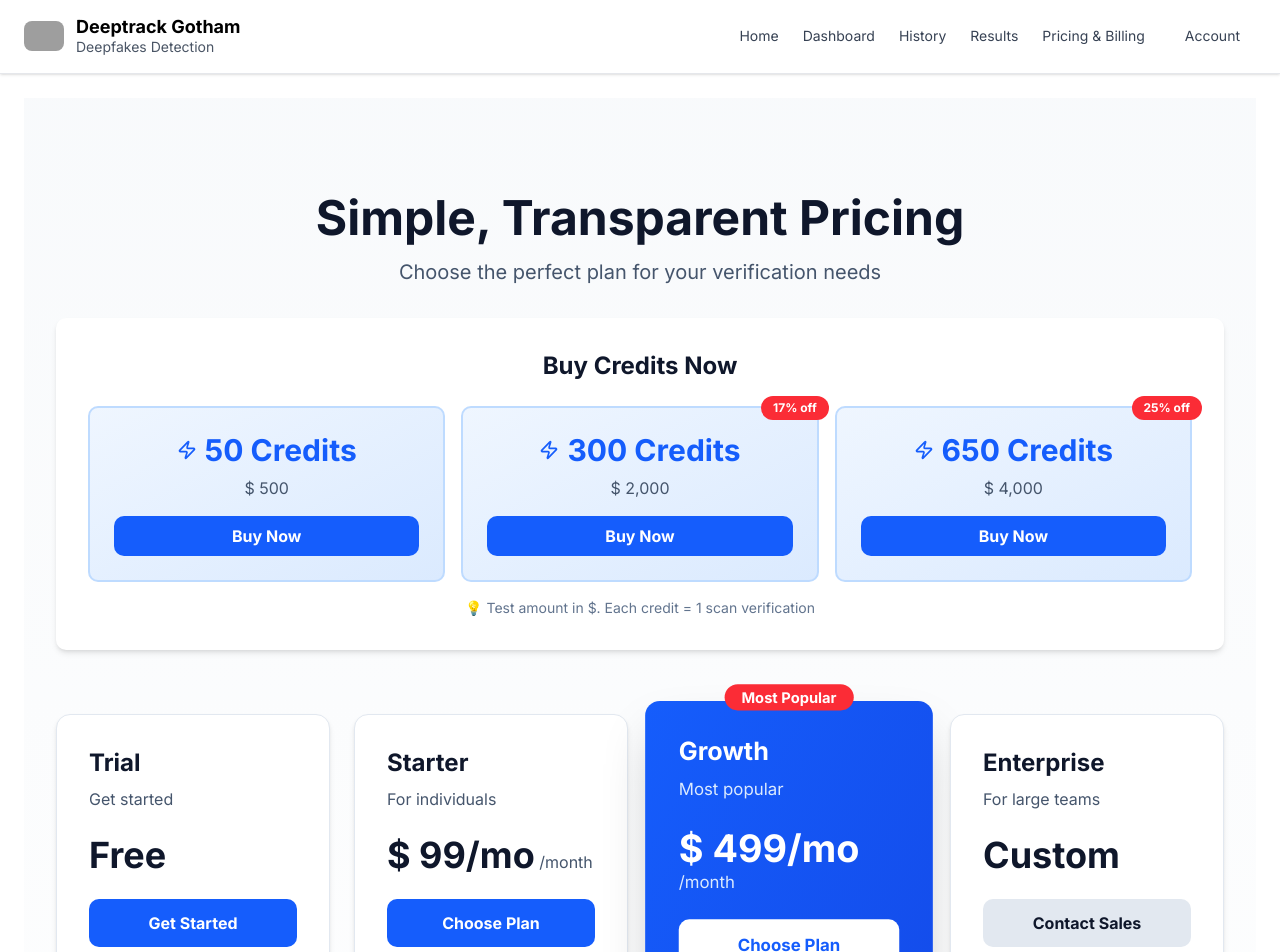
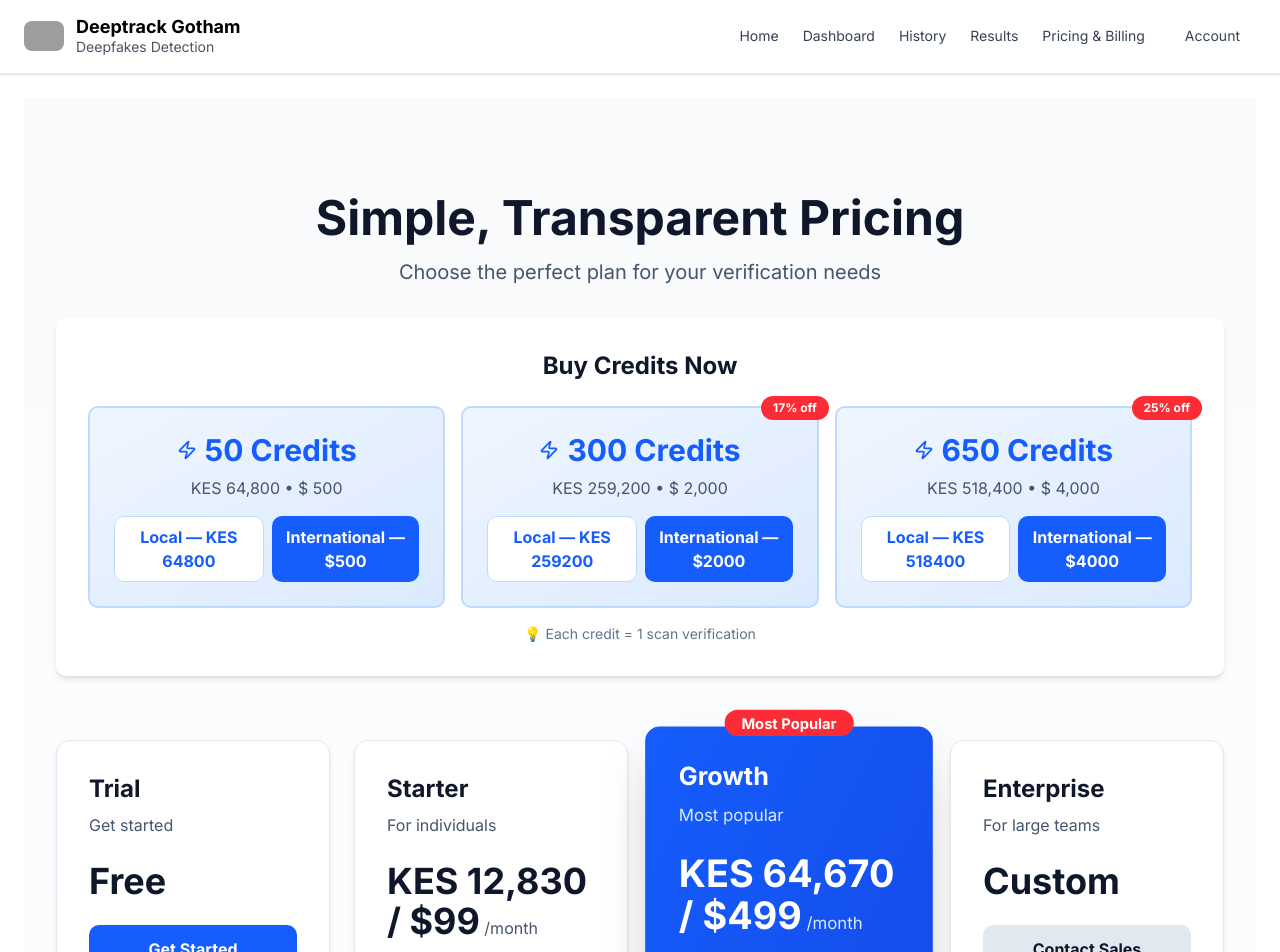
Before and after one commit to deeptrackgotham/Gotham-Enterprise, a Next.js app: page /pricing-billing in a window 1280 px wide. Shown: the top 952 px of the page. Built offline with nearby package versions, Linux system fonts and the light colour scheme; no server answers; grey boxes are pictures that could not be loaded.

Commit message:
international payments added

```diff
--- a/app/pricing-billing/page.tsx
+++ b/app/pricing-billing/page.tsx
@@ -7,11 +7,11 @@
 export default function PricingBillingPage() {
   const [loadingRef, setLoadingRef] = useState<string | null>(null);
 
-  // Test credit packages with KES amounts for Paystack
+  // Test credit packages with both KES and USD amounts for Paystack
   const creditPacks = [
-    { id: "small", amount: 500, credits: 50, label: "50 Credits", savings: null },
-    { id: "medium", amount: 2000, credits: 300, label: "300 Credits", savings: "17% off" },
-    { id: "large", amount: 4000, credits: 650, label: "650 Credits", savings: "25% off" },
+    { id: "small", kesAmount: 64800, usdAmount: 500, credits: 50, label: "50 Credits", savings: null },
+    { id: "medium", kesAmount: 259200, usdAmount: 2000, credits: 300, label: "300 Credits", savings: "17% off" },
+    { id: "large", kesAmount: 518400, usdAmount: 4000, credits: 650, label: "650 Credits", savings: "25% off" },
   ];
 
   const plans = [
@@ -32,7 +32,9 @@
     {
       id: "starter",
       name: "Starter",
-      price: "$ 99/mo",
+      price: "KES 12,830 / $99",
+      kesAmount: 12830,
+      usdAmount: 99,
       description: "For individuals",
       credits: 100,
       features: [
@@ -47,7 +49,9 @@
     {
       id: "growth",
       name: "Growth",
-      price: "$ 499/mo",
+      price: "KES 64,670 / $499",
+      kesAmount: 64670,
+      usdAmount: 499,
       description: "Most popular",
       credits: 1000,
       features: [
@@ -79,19 +83,45 @@
   ];
 
 
-  const handleBuyCredits = async (pack: typeof creditPacks[0]) => {
+  const handleBuyCredits = async (pack: typeof creditPacks[0], currency: "KES" | "USD") => {
     try {
-      setLoadingRef(pack.id);
-      const res = await createPaystackTransaction(pack.amount, pack.credits);
+      setLoadingRef(pack.id + "-" + currency);
+      const amount = currency === "KES" ? pack.kesAmount : pack.usdAmount;
+      const res = await createPaystackTransaction(amount, pack.credits, currency);
       const authorizationUrl = res?.data?.authorization_url;
       if (authorizationUrl) {
         window.location.href = authorizationUrl;
       } else {
+        console.error("No authorization URL returned", res);
         alert("Failed to initialize payment. Check console.");
       }
     } catch (err) {
       console.error(err);
       alert("Error initializing payment. See console for details.");
+    } finally {
+      setLoadingRef(null);
+    }
+  };
+
+  const [showCurrencyModal, setShowCurrencyModal] = useState(false);
+  const [selectedPlan, setSelectedPlan] = useState<any>(null);
+
+  const openPlanCurrencyModal = (plan: any) => {
+    setSelectedPlan(plan);
+    setShowCurrencyModal(true);
+  };
+
+  const choosePlanCurrency = async (currency: "KES" | "USD") => {
+    if (!selectedPlan) return;
+    try {
+      setShowCurrencyModal(false);
+      setLoadingRef(selectedPlan.id + "-plan-" + currency);
+      const amount = currency === "KES" ? selectedPlan.kesAmount : selectedPlan.usdAmount;
+      await createPaystackTransaction(amount, selectedPlan.credits, currency);
+      // redirect will happen in createPaystackTransaction flow
+    } catch (err) {
+      console.error(err);
+      alert("Error initializing plan purchase. See console.");
     } finally {
       setLoadingRef(null);
     }
@@ -112,12 +142,7 @@
             <h2 className="text-2xl font-semibold mb-6">Buy Credits Now</h2>
             <div className="grid grid-cols-1 sm:grid-cols-3 gap-4">
               {creditPacks.map((pack) => (
-                <button
-                  key={pack.id}
-                  onClick={() => handleBuyCredits(pack)}
-                  disabled={!!loadingRef}
-                  className="group relative bg-gradient-to-br from-blue-50 to-blue-100 dark:from-blue-900 dark:to-blue-800 border-2 border-blue-200 dark:border-blue-700 rounded-lg p-6 hover:shadow-lg transition-all disabled:opacity-50"
-                >
+                <div key={pack.id} className="group relative bg-gradient-to-br from-blue-50 to-blue-100 dark:from-blue-900 dark:to-blue-800 border-2 border-blue-200 dark:border-blue-700 rounded-lg p-6 hover:shadow-lg transition-all">
                   {pack.savings && (
                     <div className="absolute -top-3 -right-3 bg-red-500 text-white text-xs font-bold px-3 py-1 rounded-full">
                       {pack.savings}
@@ -127,18 +152,48 @@
                     <Zap className="w-5 h-5 text-blue-600 dark:text-blue-400" />
                     <span className="text-3xl font-bold text-blue-600 dark:text-blue-400">{pack.label}</span>
                   </div>
-                  <p className="text-slate-600 dark:text-slate-400 mb-4">$ {pack.amount.toLocaleString()}</p>
-                  <div className="bg-blue-600 hover:bg-blue-700 text-white font-semibold py-2 px-4 rounded-lg w-full transition-colors">
-                    {loadingRef === pack.id ? "Processing..." : "Buy Now"}
+                  <p className="text-slate-600 dark:text-slate-400 mb-4">KES {pack.kesAmount.toLocaleString()} • $ {pack.usdAmount.toLocaleString()}</p>
+                  <div className="flex gap-2">
+                    <button
+                      onClick={() => handleBuyCredits(pack, "KES")}
+                      disabled={!!loadingRef}
+                      className="flex-1 bg-white text-blue-600 border border-blue-200 hover:bg-blue-50 py-2 rounded-lg font-semibold"
+                    >
+                      {loadingRef === pack.id + "-KES" ? "Processing..." : `Local — KES ${pack.kesAmount}`}
+                    </button>
+                    <button
+                      onClick={() => handleBuyCredits(pack, "USD")}
+                      disabled={!!loadingRef}
+                      className="flex-1 bg-blue-600 text-white hover:bg-blue-700 py-2 rounded-lg font-semibold"
+                    >
+                      {loadingRef === pack.id + "-USD" ? "Processing..." : `International — $${pack.usdAmount}`}
+                    </button>
                   </div>
-                </button>
+                </div>
               ))}
             </div>
             <p className="text-sm text-slate-500 dark:text-slate-400 mt-4">
-              💡 Test amount in $. Each credit = 1 scan verification
+              💡   Each credit = 1 scan verification
             </p>
           </div>
         </div>
+
+        {/* Currency modal for plan purchase */}
+        {showCurrencyModal && selectedPlan && (
+          <div className="fixed inset-0 bg-black/40 flex items-center justify-center z-50">
+            <div className="bg-white dark:bg-slate-800 rounded-lg p-6 w-full max-w-md">
+              <h3 className="text-xl font-semibold mb-4">Choose payment currency</h3>
+              <p className="text-sm text-slate-600 dark:text-slate-400 mb-4">Select Local (KES) or International (USD) for the <strong>{selectedPlan.name}</strong> plan.</p>
+              <div className="flex gap-3">
+                <button onClick={() => choosePlanCurrency("KES")} className="flex-1 bg-white text-blue-600 border border-blue-200 hover:bg-blue-50 py-2 rounded-lg font-semibold">Local — KES {selectedPlan.kesAmount?.toLocaleString() || "—"}</button>
+                <button onClick={() => choosePlanCurrency("USD")} className="flex-1 bg-blue-600 text-white hover:bg-blue-700 py-2 rounded-lg font-semibold">International — ${selectedPlan.usdAmount || "—"}</button>
+              </div>
+              <div className="mt-4 text-right">
+                <button onClick={() => setShowCurrencyModal(false)} className="text-sm text-slate-500 hover:underline">Cancel</button>
+              </div>
+            </div>
+          </div>
+        )}
 
         {/* Pricing Plans */}
         <div className="grid grid-cols-1 md:grid-cols-2 lg:grid-cols-4 gap-6">
@@ -195,7 +250,7 @@
                     Contact Sales
                   </button>
                 ) : (
-                  <button className={`w-full py-3 rounded-lg font-semibold mb-6 transition-all ${
+                  <button onClick={() => openPlanCurrencyModal(plan)} className={`w-full py-3 rounded-lg font-semibold mb-6 transition-all ${
                     plan.highlighted
                       ? "bg-white text-blue-600 hover:bg-blue-50"
                       : "bg-blue-600 text-white hover:bg-blue-700"
--- a/lib/api.ts
+++ b/lib/api.ts
@@ -100,13 +100,13 @@
   }
 }
 
-export async function createPaystackTransaction(amount: number, credits: number) {
+export async function createPaystackTransaction(amount: number, credits: number, currency: string = "KES") {
   try {
     const response = await fetch("/api/paystack/initialize", {
       method: "POST",
       headers: { "Content-Type": "application/json" },
       credentials: "include",
-      body: JSON.stringify({ amount, credits }),
+      body: JSON.stringify({ amount, credits, currency }),
     });
 
     if (!response.ok) {
```
